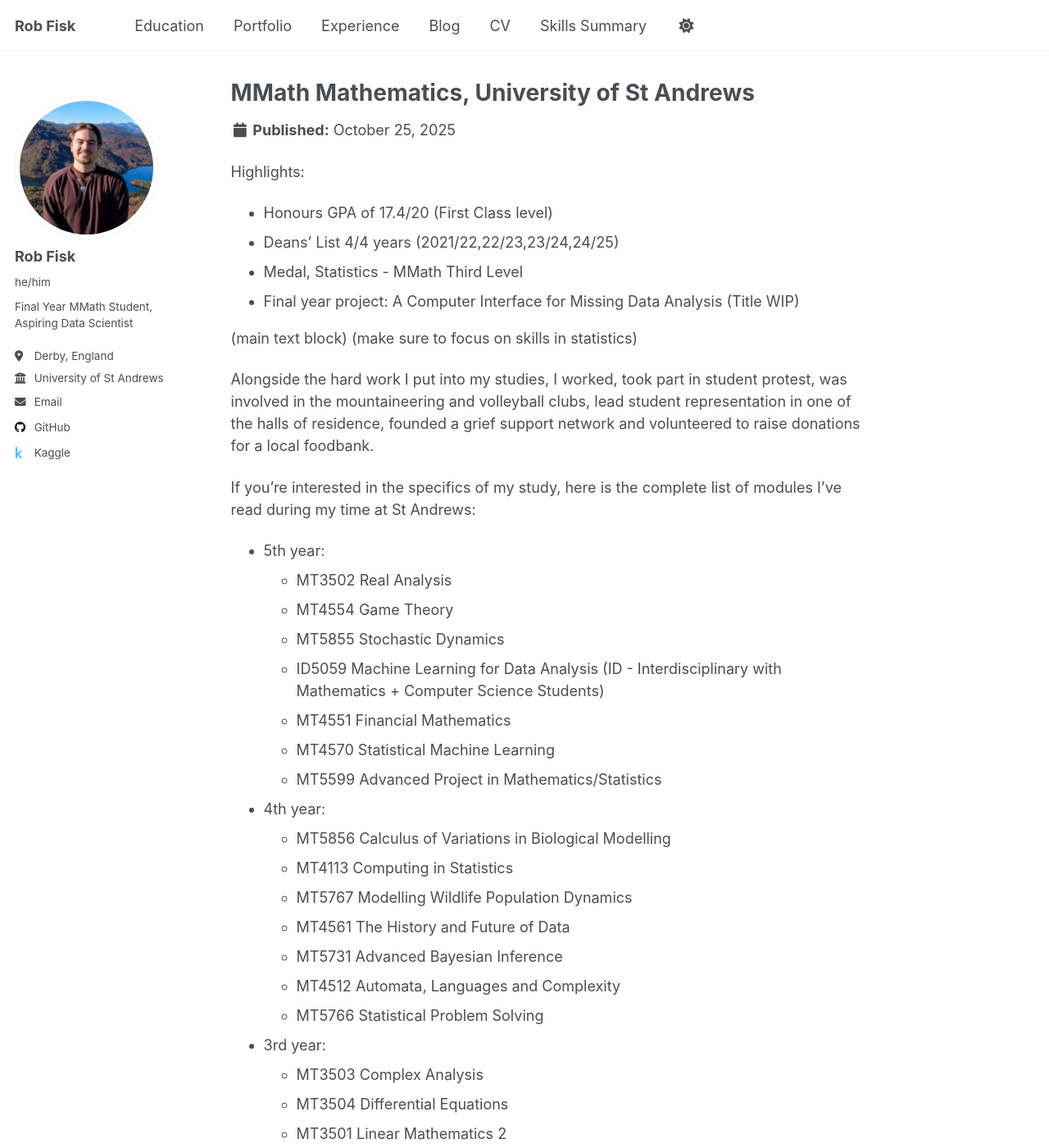
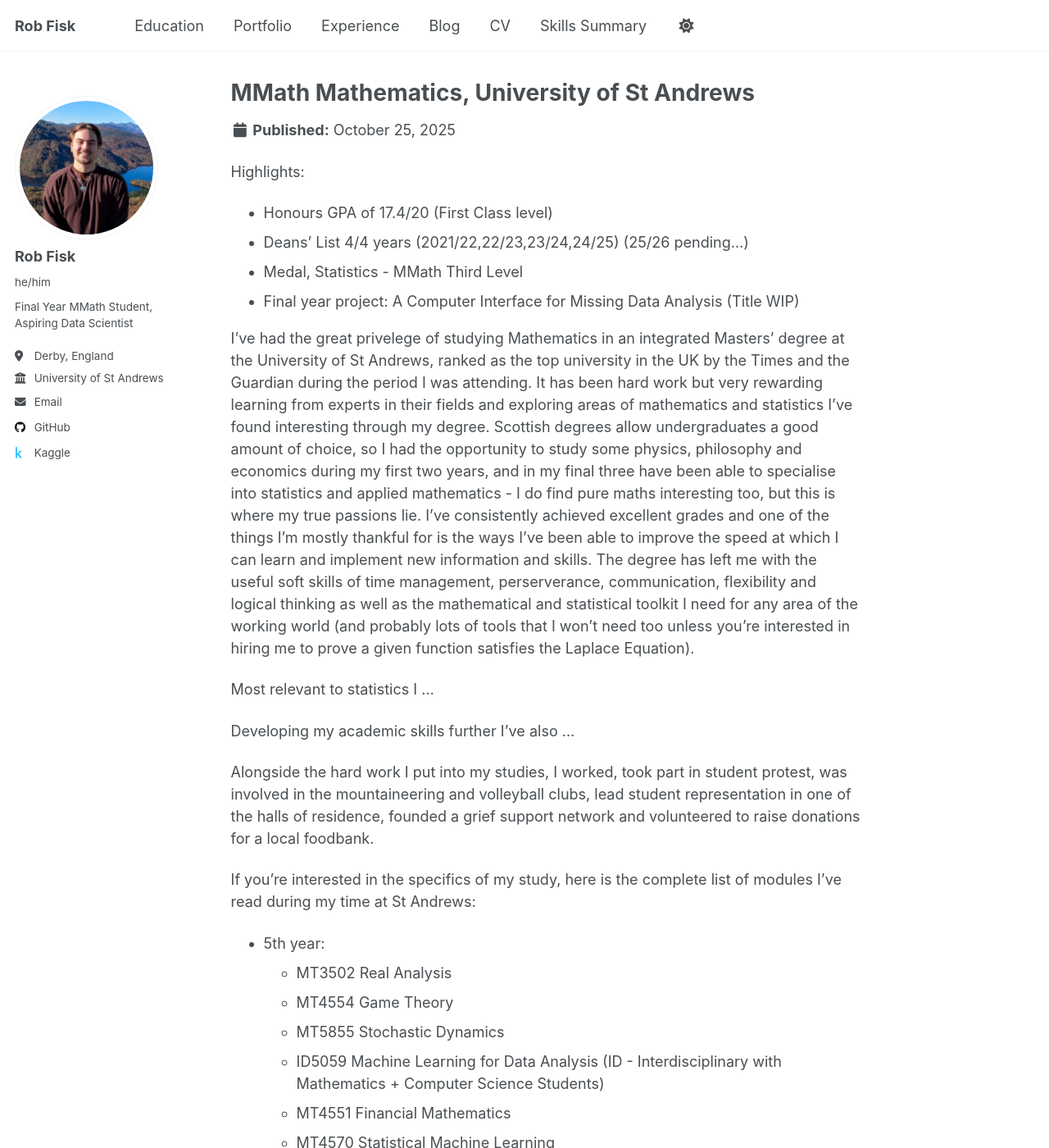
Before and after one commit to RobFisk/robfisk.github.io, a Jekyll site: the page built from _degree/0_degree.md, in a window 1280 px wide and 1400 px high. Shown: the whole window at 82% size. Built offline with Jekyll 4.4.1, drawn with Linux system fonts in a browser that asks for light colours; a script that is not in the unit is left out.

Commit message:
typos + start to degree writeup

```diff
--- a/_degree/0_degree.md
+++ b/_degree/0_degree.md
@@ -6,12 +6,15 @@ collection: degree
 
 Highlights:
 - Honours GPA of 17.4/20 (First Class level)
-- Deans' List 4/4 years (2021/22,22/23,23/24,24/25)
+- Deans' List 4/4 years (2021/22,22/23,23/24,24/25) (25/26 pending...)
 - Medal, Statistics - MMath Third Level
 - Final year project: A Computer Interface for Missing Data Analysis (Title WIP)
 
-(main text block)
-(make sure to focus on skills in statistics)
+I've had the great privelege of studying Mathematics in an integrated Masters' degree at the University of St Andrews, ranked as the top university in the UK by the Times and the Guardian during the period I was attending. It has been hard work but very rewarding learning from experts in their fields and exploring areas of mathematics and statistics I've found interesting through my degree. Scottish degrees allow undergraduates a good amount of choice, so I had the opportunity to study some physics, philosophy and economics during my first two years, and in my final three have been able to specialise into statistics and applied mathematics - I do find pure maths interesting too, but this is where my true passions lie. I've consistently achieved excellent grades and one of the things I'm mostly thankful for is the ways I've been able to improve the speed at which I can learn and implement new information and skills. The degree has left me with the useful soft skills of time management, perserverance, communication, flexibility and logical thinking as well as the mathematical and statistical toolkit I need for any area of the working world (and probably lots of tools that I won't need too unless you're interested in hiring me to prove a given function satisfies the Laplace Equation).
+
+Most relevant to statistics I ...
+
+Developing my academic skills further I've also ...
 
 Alongside the hard work I put into my studies, I worked, took part in student protest, was involved in the mountaineering and volleyball clubs, lead student representation in one of the halls of residence, founded a grief support network and volunteered to raise donations for a local foodbank.
 
```
Also changed, not shown: _degree/2_gcses.md (+1 -1 lines), _experience/1_Stats_eco_internship.md (+2 -2 lines), _portfolio/ABSA-Guardian.md (+1 -1 lines).
